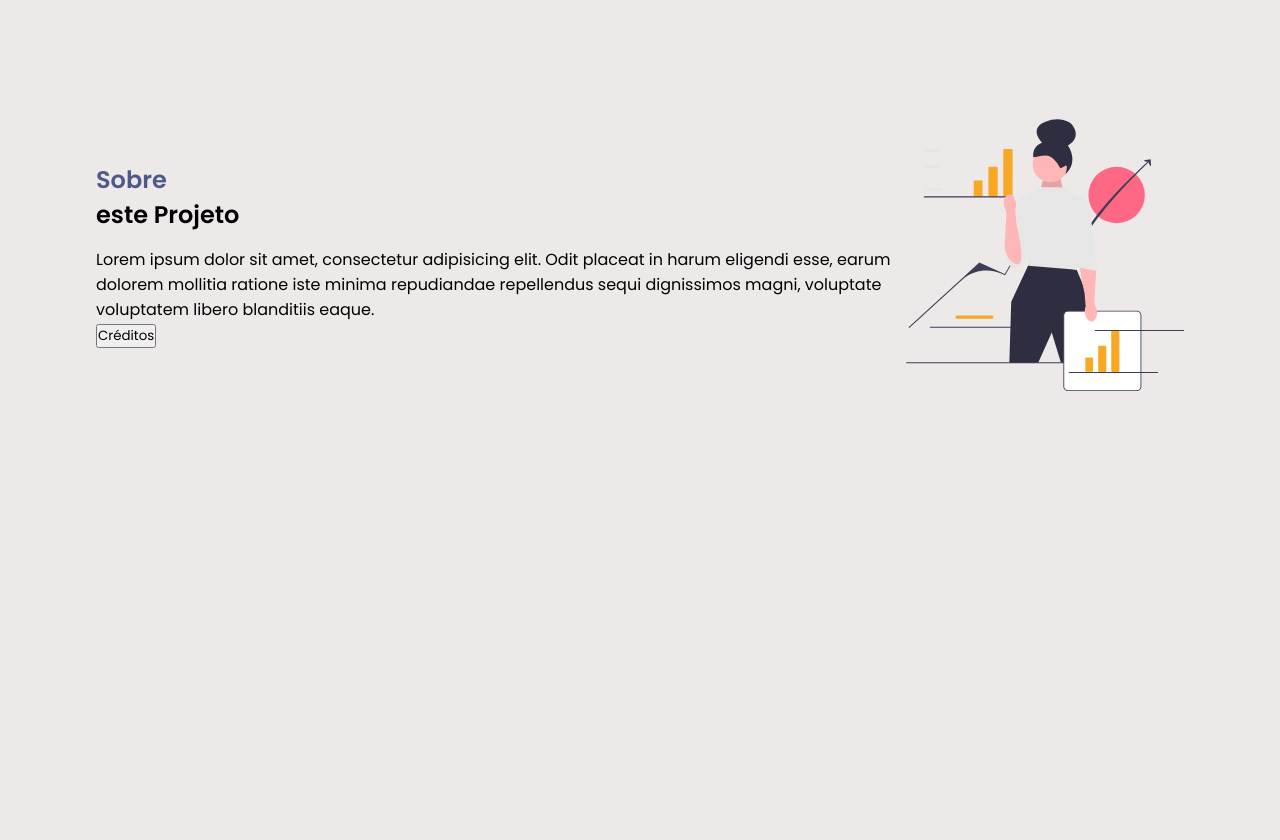
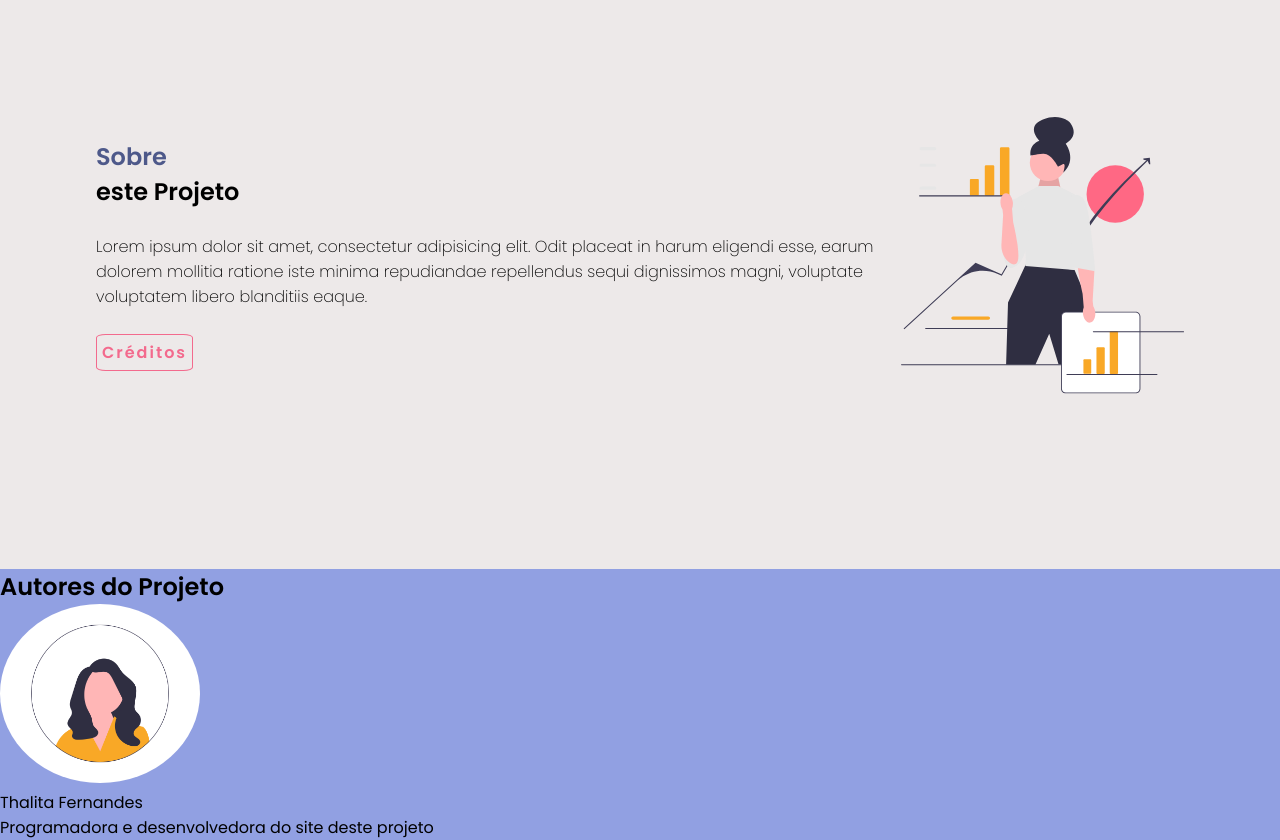
Before and after one commit to FernandesThalita/Aprenda_matematica_basica, a plain HTML site: page index.html in a window 1280 px wide. Shown: the part 740-1580 px from the top of the page. Before the commit the page ends 1309 px from the top, so only its background shows below. Drawn offline with nearby package versions, Linux system fonts and the light colour scheme.

Commit message:
editando lading page

```diff
--- a/index.html
+++ b/index.html
@@ -91,7 +91,8 @@
                     <p>Aprenda conceitos básicos da matemática, como soma , fração ou área .Com exercícios e explicações
                         práticas!</p>
                     <div class="box-btn">
-                        <button>Sobre este Projeto</button>
+                        <button onclick="document.getElementById('about_us').scrollIntoView();">Sobre este
+                            Projeto</button>
 
                         <button>Estudar!</button>
                     </div>
@@ -102,7 +103,7 @@
         <div class="box-about-us">
             <section class="section_about_us">
                 <div class="box-descricao">
-                    <div class="titulo">
+                    <div class="titulo" id="about_us">
                         <h2>
                             <div class="txt-destaque">Sobre</div> <span>este Projeto</span>
                         </h2>
@@ -112,9 +113,9 @@
                             esse, earum dolorem mollitia ratione iste minima repudiandae repellendus sequi dignissimos
                             magni, voluptate voluptatem libero blanditiis eaque.</p>
                     </div>
-                    <div class="box-bnt">
-                        <button>Créditos</button>
-                    </div>
+
+                    <button onclick="document.getElementById('creditos').scrollIntoView();">Créditos</button>
+
                 </div>
                 <svg xmlns="http://www.w3.org/2000/svg" width="641.51274" height="626.39159"
                     viewBox="0 0 641.51274 626.39159" xmlns:xlink="http://www.w3.org/1999/xlink">
@@ -218,6 +219,31 @@
             </section>
         </div>
     </main>
+
+    <div class="box-creditos">
+        <section class="section_creditos">
+
+            <div class="titulo">
+                <h2>Autores do Projeto</h2>
+            </div>
+            <div class="box-autores">
+                <div class="card">
+                    <div class="img">
+                        <img src="img/undraw_Female_avatar_efig.png" alt="" width="200px">
+                    </div>
+
+
+                    <div class="nome">
+                        <p>Thalita Fernandes</p>
+                    </div>
+                    <div class="descricao">
+                        <p>Programadora e desenvolvedora do site deste projeto</p>
+                    </div>
+                </div>
+
+            </div>
+        </section>
+    </div>
 </body>
 <script src="js/reveal.js"></script>
 
--- a/style.css
+++ b/style.css
@@ -42,7 +42,7 @@ body {
     letter-spacing: 1px;
     word-spacing: 1px;
 }
-.section_resumo .descricao p{
+.section_resumo .descricao p, .section_about_us .descricao p{
     margin: 25px 0px;
     font-size: 1rem;
     font-weight: 300;
@@ -83,3 +83,35 @@ body {
     margin-bottom: 15px;
 
 }
+.section_about_us button{
+    background-color: #ede9e9;
+    border: 1px solid var(--rosa);
+    color: var(--rosa);
+    font-weight: 600;
+    padding: 5px;
+    font-size: 1rem;
+    border-radius: 10%;
+    cursor: pointer;
+    letter-spacing: 2px ;
+    transition: .3s ease;
+}
+.section_about_us button:hover{
+    background-color: var(--rosa);
+    color: #ede9e9;
+}
+
+/* >>> Creditos / autores */
+.box-creditos{
+    background-color: var(--azul);
+}
+.box-autores .card .img {
+    border-radius: 50%;
+}
+.box-autores .card .img img{
+    border-radius: 50%;
+
+}
+.box-autores .card .txt{
+
+    align-items: center;
+}
```
Also changed, not shown: img/undraw_Female_avatar_efig.png (added).
